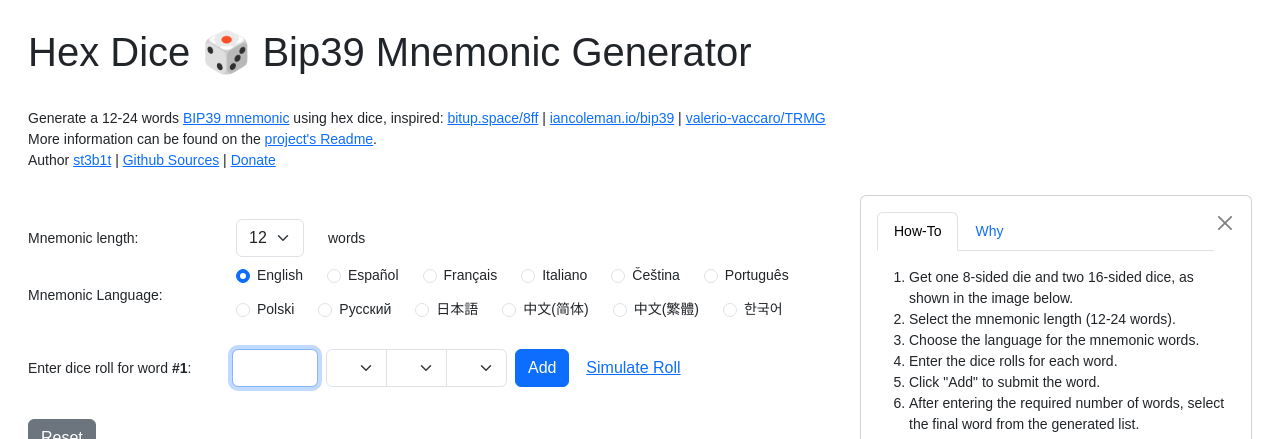
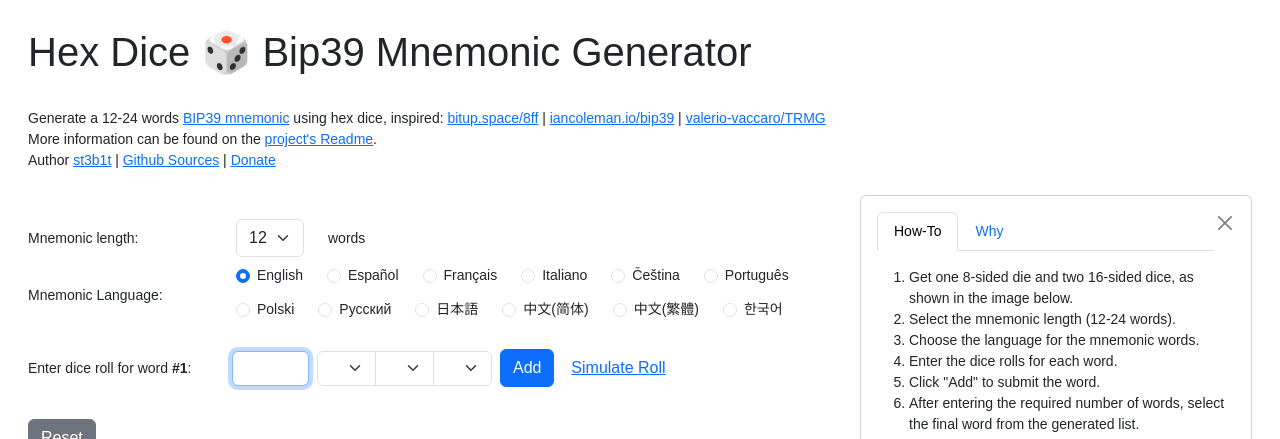
Before and after one commit to st3b1t/bip39-hex-dice, a website: page src/index.html in a window 1280 px wide. Shown: the top 439 px of the page. Drawn offline with nearby package versions, Linux system fonts and the light colour scheme.

Commit message:
fix-style

```diff
--- a/src/css/main.css
+++ b/src/css/main.css
@@ -14,11 +14,16 @@ body {
   padding: 5px;
   border-radius: 4px;
   display: inline-block;
+  font-size: 14px;
+  font-family: monospace;
   margin: 5px;
   padding: 5px 10px;
   border-radius: 5px;
   border: 1px solid #ced4da;
   cursor: default;
+}
+.word-item.btn {
+  cursor: pointer;
 }
 .final-words {
   margin-top: 1em;
@@ -39,13 +44,16 @@ body {
     font-size: 16px;
     padding: 10px;
 }
-#diceInput {
+#diceInput,
+#diceSelect select {
   font-family: monospace;
+  font-size: 14px;
+  text-transform: uppercase;
 }
 #resultWords {
     width: 100%;
     height: 100px;
-    font-size: 20px;
+    font-size: 14px;
     font-family: monospace;
     resize: none;
     background-color: #eee;
--- a/src/index.html
+++ b/src/index.html
@@ -148,7 +148,7 @@
                     </div>
                     <div class="col-auto">
                         <div id="diceSelect" class="input-group">
-                            <select data-index="0" class="form-select" aria-label="8-sided dice">
+                            <select data-index="0" class="form-select" aria-label="8-sided dice" title="first dice 8 faces">
                                 <option value="-"></option>
                                 <option value="1">1</option>
                                 <option value="2">2</option>
@@ -159,7 +159,7 @@
                                 <option value="7">7</option>
                                 <option value="8">8</option>
                             </select>
-                            <select data-index="1" class="form-select" aria-label="16-sided dice A">
+                            <select data-index="1" class="form-select" aria-label="16-sided dice A" title="second dice 16 faces">
                                 <option value="-"></option>
                                 <option value="0">0</option>
                                 <option value="1">1</option>
@@ -178,7 +178,7 @@
                                 <option value="e">E</option>
                                 <option value="f">F</option>
                             </select>
-                            <select data-index="2" class="form-select" aria-label="16-sided dice B">
+                            <select data-index="2" class="form-select" aria-label="16-sided dice B" title="third dice 16 faces">
                                 <option value="-"></option>
                                 <option value="0">0</option>
                                 <option value="1">1</option>
```
Also changed, not shown: index.html (+13 -5 lines).
